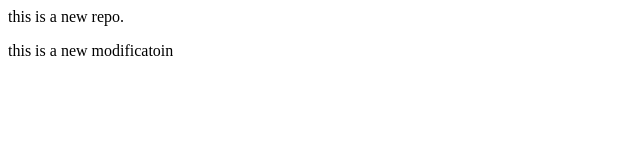
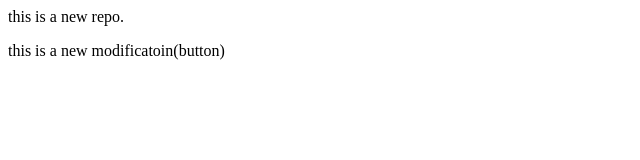
Before and after one commit to Hitesh-Kapla/localrepo, a plain HTML site: page index.html in a window 1280 px wide. Shown: the full height of the page, 0-640 px from the left. Drawn offline with Linux system fonts and the light colour scheme.

```diff
--- a/index.html
+++ b/index.html
@@ -1,2 +1,2 @@
 <p>this is a new repo.</p>
-<p>this is a new modificatoin</p>
+<p>this is a new modificatoin(button)</p>
```
